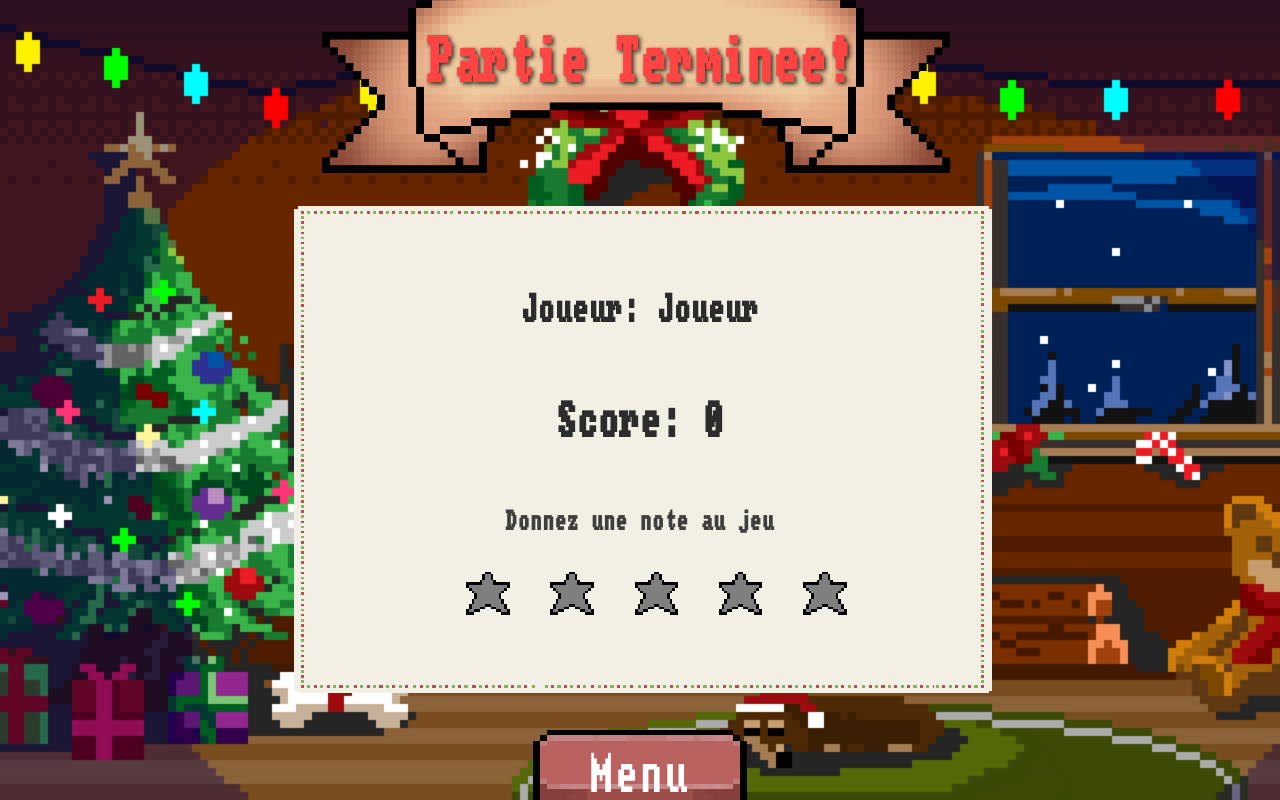
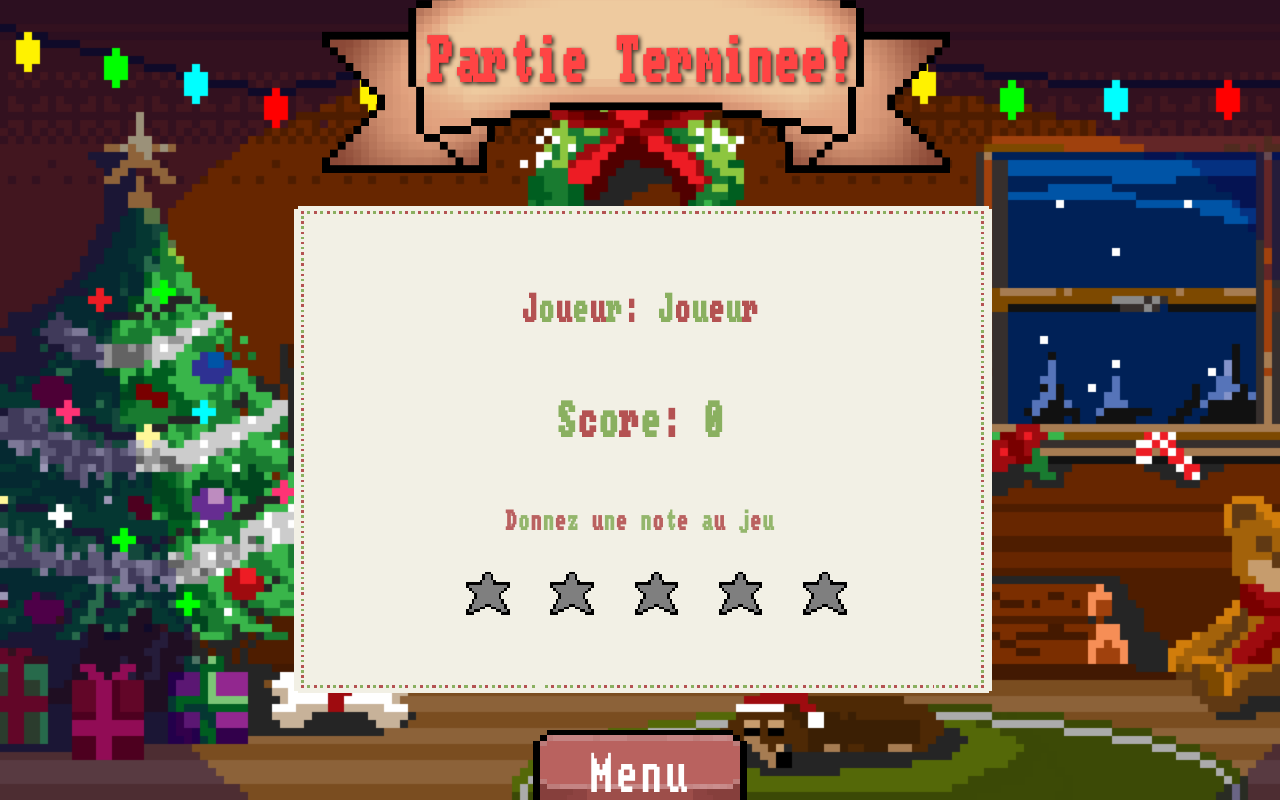
Before and after one commit to ethan-frot/Drunk-Santa, a Next.js app: page /views/score in a window 1280 px wide. Built offline with nearby package versions, Linux system fonts and the light colour scheme; no server answers; the database is empty.

Commit message:
🎨 Implement alternating color text rendering in DisplayScorePage for player, score, and feedback sections to enhance visual appeal

```diff
--- a/app/views/score/page.tsx
+++ b/app/views/score/page.tsx
@@ -176,6 +176,29 @@ export default function DisplayScorePage() {
 
   const playerNotInTop = leaderboard.player && !leaderboard.player.inTop && leaderboard.player.bestScore > 0 ? leaderboard.player : null;
 
+  // Render text with alternating per-letter colors. If startWithRed is true, the
+  // first non-space character is red, otherwise green. Spaces are preserved.
+  const renderAlternating = (text: string, startWithRed: boolean) => {
+    const red = '#B45252';
+    const green = '#8AB060';
+    let useRed = startWithRed;
+    return (
+      <>
+        {text.split('')
+          .map((ch, idx) => {
+            if (ch === ' ') return <span key={idx}> </span>;
+            const color = useRed ? red : green;
+            useRed = !useRed;
+            return (
+              <span key={idx} style={{ color }}>
+                {ch}
+              </span>
+            );
+          })}
+      </>
+    );
+  };
+
   return (
     <main style={{
       minHeight: '100vh',
@@ -255,10 +278,9 @@ export default function DisplayScorePage() {
               fontSize: '2rem',
               fontWeight: 'bold',
               fontFamily: 'November, sans-serif',
-              color: '#2c2c2c',
               textAlign: 'center'
             }}>
-              Joueur: {pseudo}
+              {renderAlternating(`Joueur: ${pseudo}`, true)}
             </div>
           </div>
 
@@ -276,10 +298,9 @@ export default function DisplayScorePage() {
               fontSize: '2.5rem',
               fontWeight: 'bold',
               fontFamily: 'November, sans-serif',
-              color: '#2c2c2c',
               textAlign: 'center'
             }}>
-              Score: {score}
+              {renderAlternating(`Score: ${score}`, false)}
             </div>
           </div>
 
@@ -292,13 +313,12 @@ export default function DisplayScorePage() {
             gap: '1.5rem'
           }}>
             <div style={{
-              color: '#2c2c2c',
               opacity: 0.9,
               fontWeight: 'bold',
               fontSize: '1.4rem',
               fontFamily: 'November, sans-serif'
             }}>
-              Donnez une note au jeu
+              {renderAlternating('Donnez une note au jeu', true)}
             </div>
             <div style={{ display: 'flex', gap: '1.2rem' }} onMouseLeave={() => setHoverRating(null)}>
               {[1,2,3,4,5].map((i) => {
@@ -348,8 +368,8 @@ export default function DisplayScorePage() {
                  })}
             </div>
             {ratingSubmitted && (
-              <div style={{ color: '#2c2c2c', fontSize: '1.2rem', fontFamily: 'November, sans-serif' }}>
-                Merci pour votre note !
+              <div style={{ fontSize: '1.2rem', fontFamily: 'November, sans-serif' }}>
+                {renderAlternating('Merci pour votre note !', false)}
               </div>
             )}
           </div>
```
